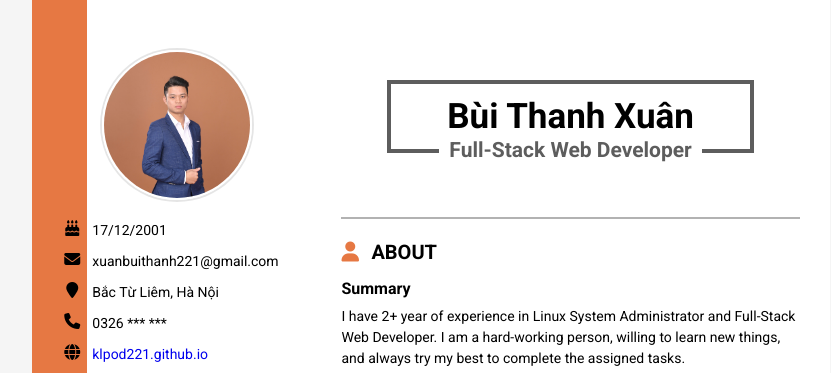
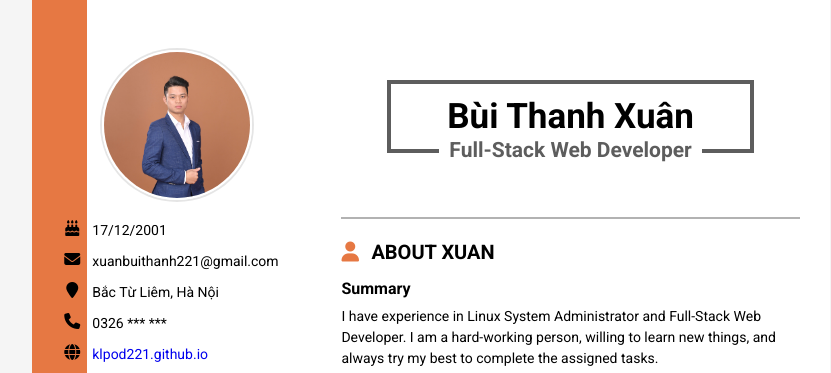
Before and after one commit to klpod221/cv, a website: page index.html in a window 1280 px wide. Shown: the top 373 px of the page, without its empty margins (209-1040 px from the left). Drawn offline with Linux system fonts and the light colour scheme.

Commit message:
chore: Update CV content and remove unused script

```diff
--- a/export.js
+++ b/export.js
@@ -13,6 +13,8 @@ const puppeteer = require('puppeteer');
     waitUntil: 'networkidle0',
   });
 
+  console.log('Exporting to PDF...');
+
   // export to pdf
   await page.pdf({
     path: 'output/cv.pdf',
--- a/index.html
+++ b/index.html
@@ -118,16 +118,16 @@
         <div class="cv-content">
           <h2 class="title">
             <i class="fa fa-user"></i>
-            ABOUT
+            ABOUT XUAN
           </h2>
 
           <div class="cv-item">
             <h3 class="cv-item-title">Summary</h3>
             <div class="cv-item-content">
               <p>
-                I have <span id="exp"></span> year of experience in Linux System Administrator
-                and Full-Stack Web Developer. I am a hard-working person, willing to learn new
-                things, and always try my best to complete the assigned tasks.
+                I have experience in Linux System Administrator and Full-Stack Web Developer.
+                I am a hard-working person, willing to learn new things, and always try my
+                best to complete the assigned tasks.
               </p>
             </div>
           </div>
@@ -431,8 +431,6 @@
     </div>
 
   </main>
-
-  <script src="script.js"></script>
 </body>
 
 </html>
--- a/script.js
+++ /dev/null
@@ -1,9 +0,0 @@
-console.log('Hi, I am klpod221');
-console.log('This is my cv, you can find it source code on: ');
-console.log('https://github.com/klpod221/cv');
-
-// get #exp element, and calculate year of experience from 2021-12-01
-const exp = document.getElementById('exp');
-const diff = new Date() - new Date('2021-12-01');
-const year = Math.floor(diff / 31536000000);
-exp.innerHTML = year + '+';
```
Also changed, not shown: output/cv.png, 1 other file.
